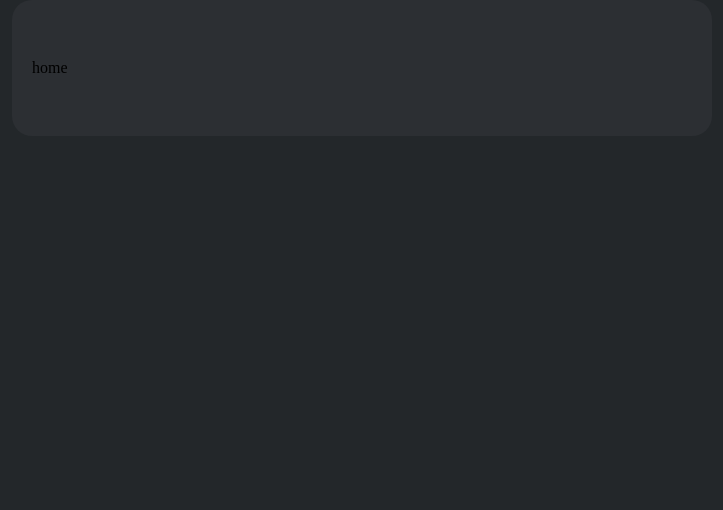
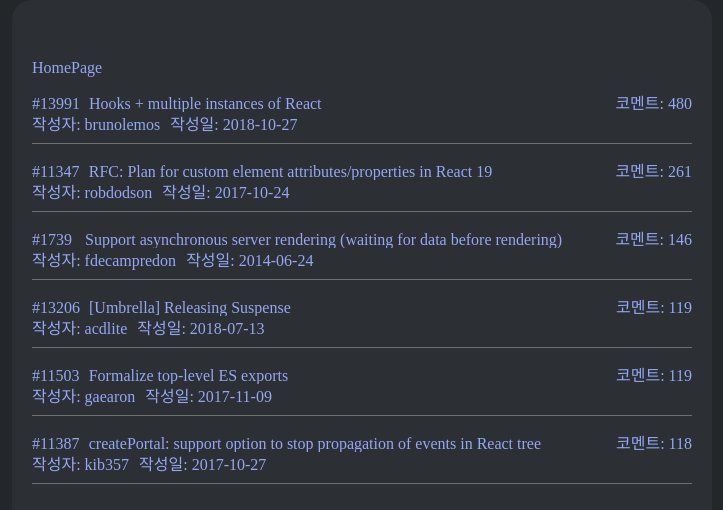
Before and after one commit to pre-onboarding-12th-Team12/pre-onboarding-12th-2-12, a React (Create React App) app: page / in a window 1280 px wide. Shown: the top 510 px of the page, without its empty margins (278-1001 px from the left). Built offline with nearby package versions, Linux system fonts and the light colour scheme.

Commit message:
Feat: 이슈 리스트 마크업 진행 중

```diff
--- a/src/GlobalStyle.ts
+++ b/src/GlobalStyle.ts
@@ -20,6 +20,7 @@
 
   body {
     background-color: var(--dark-bg);
+    color: var(--light);
 
     &::-webkit-scrollbar {
       width: 9px;
--- /dev/null
+++ b/src/components/IssuesList.tsx
@@ -0,0 +1,71 @@
+import React from 'react';
+import { useNavigate } from 'react-router-dom';
+import { styled } from 'styled-components';
+import { Issue } from 'types/Issue';
+
+interface ListType {
+  list: Issue;
+}
+
+const IssuesList = ({ list }: ListType) => {
+  const navigate = useNavigate();
+  const createDate = list.created_at?.split('T')[0];
+
+  return (
+    <ListContent>
+      <TopContent>
+        <Number>#{list.number}</Number>
+        <Title
+          onClick={() => navigate(`/detail/${list.id}`, { state: list.number })}
+        >
+          {list.title}
+        </Title>
+        <Conmment>코멘트: {list.comments}</Conmment>
+      </TopContent>
+
+      <BottomContent>
+        <span>작성자: {list.user.login}</span>
+        <span>작성일: {createDate}</span>
+      </BottomContent>
+    </ListContent>
+  );
+};
+
+export default IssuesList;
+
+const ListContent = styled.div`
+  padding: 10px 0;
+  margin: 10px 0;
+  width: 100%;
+  border-bottom: 1px solid #6e6e6e;
+  cursor: pointer;
+`;
+
+const TopContent = styled.div`
+  display: flex;
+  justify-content: space-between;
+  margin-bottom: 5px;
+`;
+
+const BottomContent = styled.div`
+  display: flex;
+  gap: 10px;
+`;
+
+const Number = styled.span`
+  font-weight: 500;
+`;
+
+const Title = styled.span`
+  display: inline-block;
+  width: 75%;
+  white-space: nowrap;
+  overflow: hidden;
+  text-overflow: ellipsis;
+`;
+
+const Conmment = styled.span`
+  display: inline-block;
+  text-align: right;
+  width: 15%;
+`;
--- a/src/contexts/IssueContext.tsx
+++ b/src/contexts/IssueContext.tsx
@@ -31,7 +31,7 @@
 export const IssueContext = createContext(GlobalContext);
 
 export function IssueContextProvider({ children }: { children: ReactNode }) {
-  const [issues, setIssues] = useState<any>([]);
+  const [issues, setIssues] = useState<Issues>([]);
   const [isLoading, setIsLoading] = useState(false);
   const [isError, setIsError] = useState(false);
 
@@ -74,7 +74,7 @@
   );
 }
 
-const MOCK_DATA = [
+export const MOCK_DATA = [
   {
     url: 'https://api.github.com/repos/facebook/react/issues/13991',
     repository_url: 'https://api.github.com/repos/facebook/react',
--- a/src/page/Home.tsx
+++ b/src/page/Home.tsx
@@ -1,9 +1,15 @@
+import IssuesList from 'components/IssuesList';
+import { MOCK_DATA } from 'contexts/IssueContext';
 import React from 'react';
 
 const Home: React.FC = () => {
+  const data = MOCK_DATA;
   return (
     <>
-      <div>Home</div>
+      <div>HomePage</div>
+      {data.map(list => {
+        return <IssuesList list={list} key={list.id} />;
+      })}
     </>
   );
 };
--- a/src/router/router.tsx
+++ b/src/router/router.tsx
@@ -1,5 +1,6 @@
 import { createBrowserRouter } from 'react-router-dom';
 import App from 'App';
+import Home from 'page/Home';
 
 const router = createBrowserRouter([
   {
@@ -9,7 +10,7 @@
       {
         //FIXME - path 필요시 수정!
         index: true,
-        element: 'home',
+        element: <Home />,
       },
       {
         //FIXME - path 필요시 수정!
```
Also changed, not shown: src/types/Issue.ts (+6 -6 lines), 1 other file (tests, documents, lock files or other folders).
